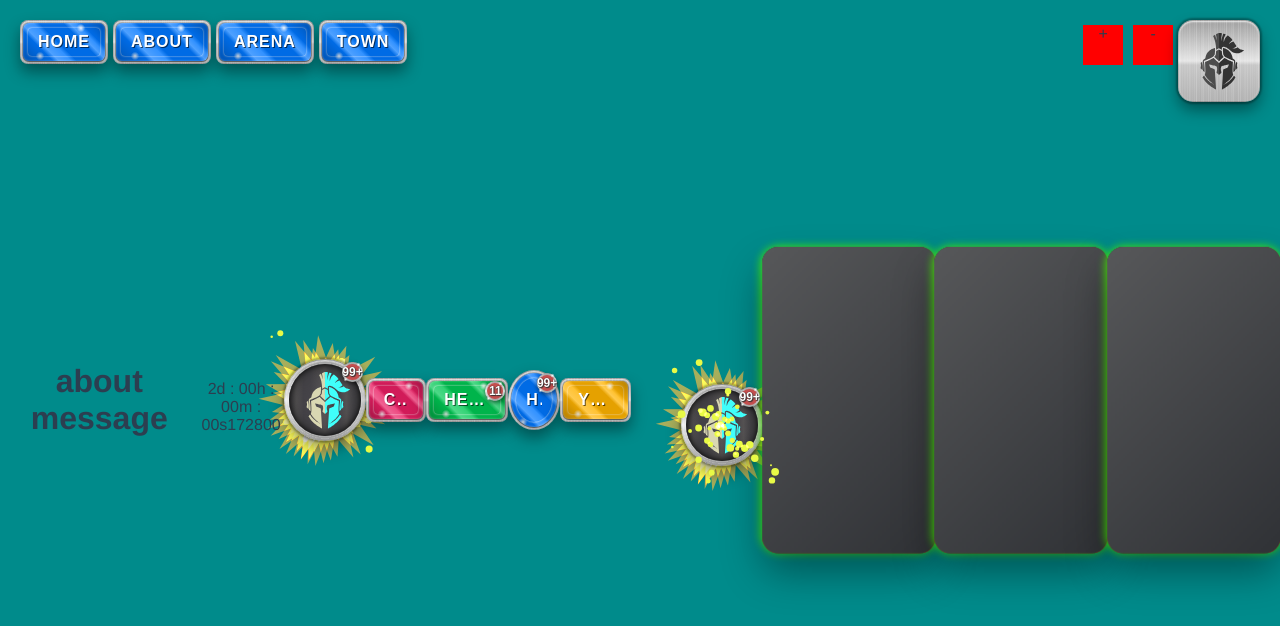
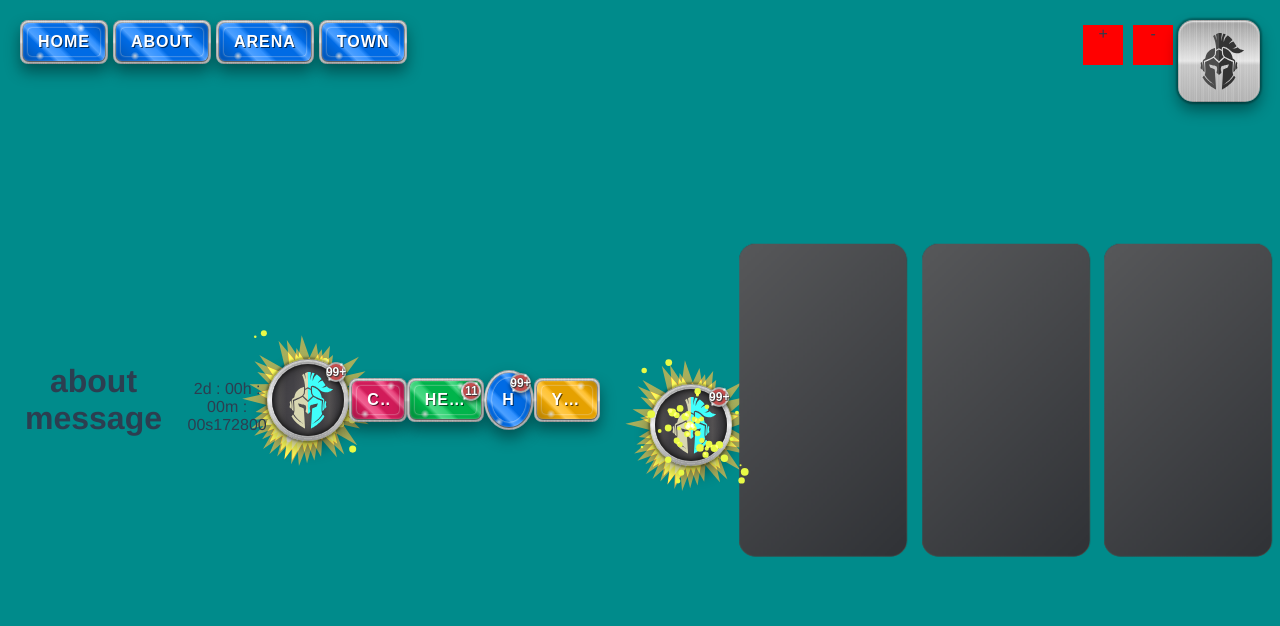
Before and after one commit to AlexMonakhov/IdleDwarfsGame, a Vue app in the folder DwarfMiningIdleGame.Client/: page /town in a window 1280 px wide. Shown: the top 626 px of the page. Built offline with nearby package versions, Linux system fonts and the light colour scheme.

Commit message:
some card fixes

```diff
--- a/DwarfMiningIdleGame.Client/src/components/card/CardComponent.vue
+++ b/DwarfMiningIdleGame.Client/src/components/card/CardComponent.vue
@@ -9,8 +9,7 @@
     <div class="tilt-card-content">
 
       <slot>
-        <h2>Dwarf Mining</h2>
-        <p>Наведи курсор</p>
+        чето
       </slot>
     </div>
 
@@ -25,11 +24,13 @@
         :style="{
           clipPath: shard.clipPath,
           transform: shard.transform,
+          '--base-transform': shard.transform, /* Передаем базовый сдвиг в CSS */
           opacity: shard.opacity,
           filter: shard.filter,
           transformOrigin: `${shard.centerX}% ${shard.centerY}%`,
           transitionDuration: shard.transitionDuration,
-          animation: shard.animation ? shard.animation : 'none'
+          transitionTimingFunction: shard.easing || 'cubic-bezier(0.175, 0.885, 0.32, 1.275)',
+          animation: shard.animation || 'none'
         }"
       ></div>
 
@@ -145,6 +146,7 @@ interface Shard {
   shiftX: number;
   shiftY: number;
   animation?: string; // Для дрожания в фазе 2
+  easing?: string; // Для фазы 3 (разлет)
 }
 
 const shards = ref<Shard[]>([]);
@@ -232,10 +234,13 @@ const handleRockClick = (event: MouseEvent) => {
       shard.transform = `translate(${shard.shiftX}px, ${shard.shiftY}px) rotate(${shard.shiftX}deg) scale(0.92)`;
       shard.filter = 'drop-shadow(0 0 8px rgb(255, 100, 0)) drop-shadow(0 0 2px rgba(0,0,0,0.8))';
       shard.transitionDuration = '0.5s';
-      shard.animation = 'shake 0.2s infinite'; // Добавляем дрожание
+      // Делаем рандомную скорость тряски (от 0.15s до 0.25s) для хаотичности
+      const randomSpeed = (0.15 + Math.random() * 0.1).toFixed(2);
+      shard.animation = `shake ${randomSpeed}s infinite alternate`; // Добавляем дрожание
 
     } else if (clickPhase.value === 3) {
       // ФАЗА 3: Полное разрушение и разлет
+      shard.animation = 'none'; // Останавливаем дрожание
       const deltaX = shard.centerX - clickX;
       const deltaY = shard.centerY - clickY;
 
@@ -248,10 +253,14 @@ const handleRockClick = (event: MouseEvent) => {
       const rotate = Math.random() * 360 - 180;
 
       // Летим в % от размера карточки
-      shard.transform = `translate(${flyX}%, ${flyY}%) rotate(${rotate}deg) scale(0.4)`;
-      shard.opacity = 0;
-      shard.transitionDuration = '0.8s'; // Медленный красивый разлет
-      layerOpacity.value = 0; // Скрываем слой, чтобы не было видно "крышки"
+      setTimeout(() => {
+        shard.transform = `translate(${flyX}%, ${flyY}%) rotate(${rotate}deg) scale(0.4)`;
+        shard.opacity = 0;
+        shard.transitionDuration = '1.2s'; // Медленный красивый разлет
+        shard.easing = 'cubic-bezier(0.25, 1, 0.5, 1)';
+        layerOpacity.value = 0; // Скрываем слой, чтобы не было видно "крышки"
+      }, 20); // Даем браузеру зафиксировать начальное состояние
+
     }
   });
 };
@@ -263,22 +272,23 @@ const handleRockClick = (event: MouseEvent) => {
   position: relative;
   width: 200px;
   height: 300px;
+  margin: 10px;
   /* ... твои стили ... */
 }
 
 /* Контейнер породы (ядро) */
 .rock-layer {
   position: absolute;
-  top: 0;
-  left: 0;
-  width: 100%;
-  height: 100%;
+  top: -1%;
+  left: -1%;
+  width: 102%;
+  height: 102%;
   border-radius: inherit;
   overflow: visible; /* Чтобы куски вылетали за пределы карточки */
   cursor: pointer;
   transform: translateZ(21px);
   z-index: 10;
-  transition: opacity 0.5s ease-out; /* Плавное исчезновение слоя при фазе 3 */
+  transition: opacity 1s ease-out; /* Плавное исчезновение слоя при фазе 3 */
   /* Лавовое ядро, которое просвечивает сквозь щели */
   background: radial-gradient(circle at center, rgb(238, 195, 23) 0%, rgb(241, 43, 17) 50%, #2b2b2b 100%);
 }
@@ -323,7 +333,6 @@ const handleRockClick = (event: MouseEvent) => {
   height: 300px;
   background: linear-gradient(135deg, #2b2b2b, #1a1a1a);
   border-radius: 16px;
-  box-shadow: 0 20px 40px rgba(0, 0, 0, 0.4), 0 0 10px 2px rgb(72, 255, 0);
   border: 1px solid #3a3a3a;
 
   /* Критично для сохранения 3D-эффекта дочерних элементов */
@@ -350,12 +359,11 @@ const handleRockClick = (event: MouseEvent) => {
 </style>
 
 <style>
-/* @keyframes shake {
-  0% { transform: translate(0, 0) rotate(0deg); }
-  20% { transform: translate(-2px, 2px) rotate(-1deg); }
-  40% { transform: translate(2px, -2px) rotate(1deg); }
-  60% { transform: translate(-2px, 2px) rotate(-1deg); }
-  80% { transform: translate(2px, -2px) rotate(1deg); }
-  100% { transform: translate(0, 0) rotate(0deg); }
-} */
+@keyframes shake {
+  0% { transform: var(--base-transform) translate(0px, 0px) rotate(0deg); }
+  25% { transform: var(--base-transform) translate(-1px, 1.5px) rotate(-1deg); }
+  50% { transform: var(--base-transform) translate(1px, -1px) rotate(1deg); }
+  75% { transform: var(--base-transform) translate(-1.5px, -1px) rotate(-0.5deg); }
+  100% { transform: var(--base-transform) translate(1px, 1px) rotate(0.5deg); }
+}
 </style>
```
Also changed, not shown: DwarfMiningIdleGame.Client/src/components/card/CardComponentOld.vue (+211 -2 lines).
